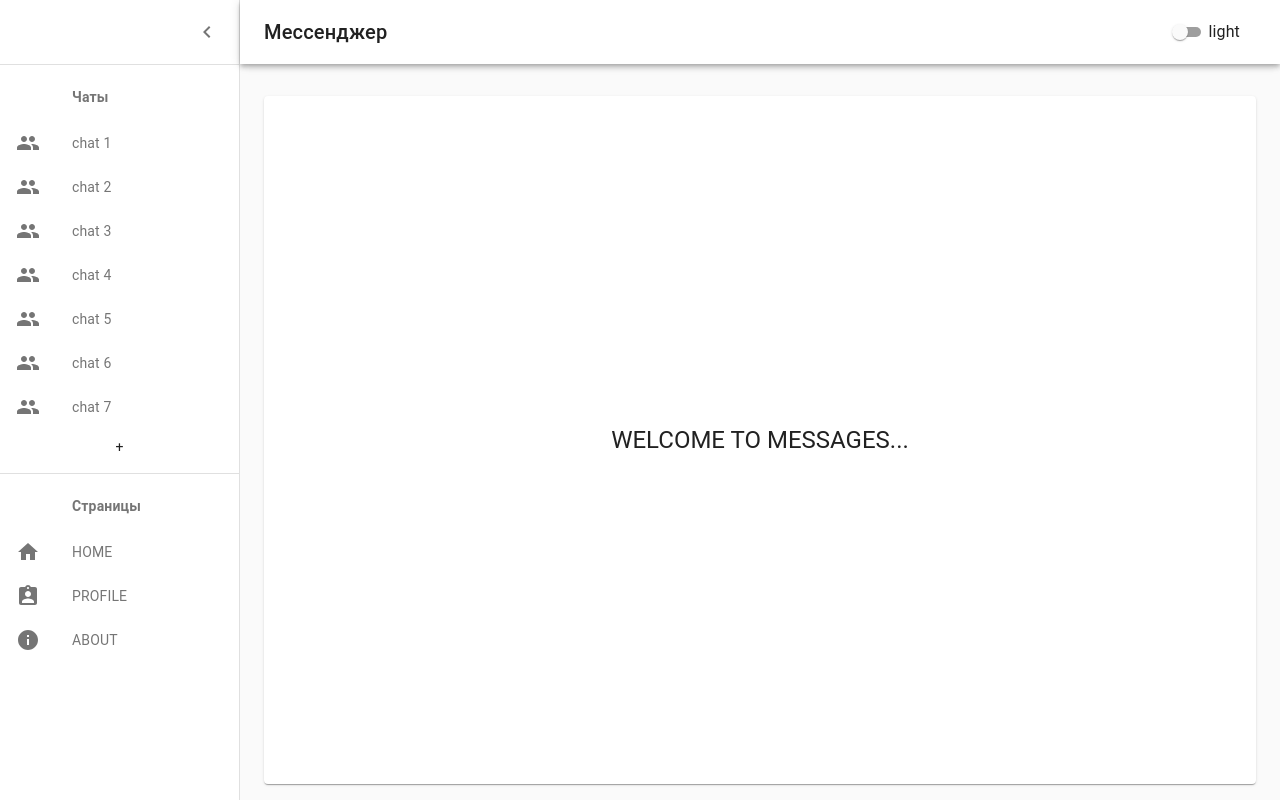
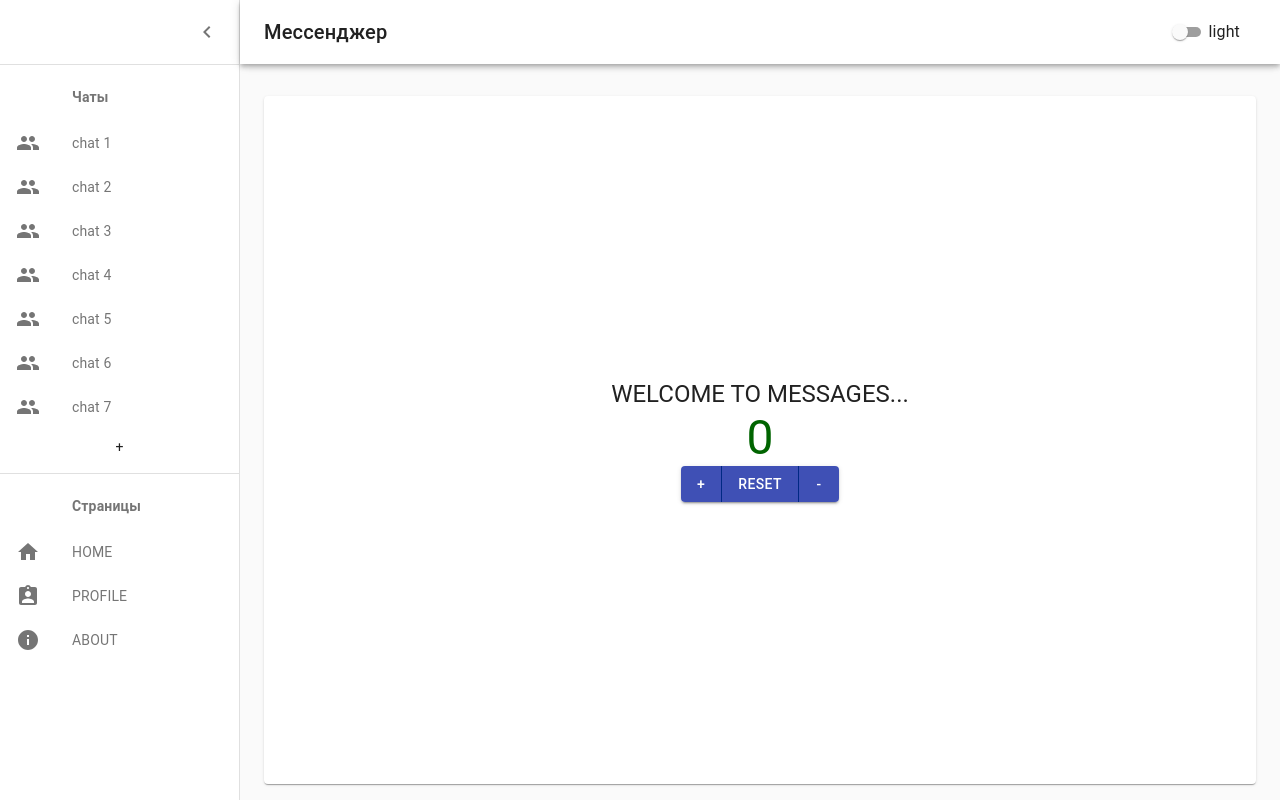
Before and after one commit to efrem005/GeekReact, a React (Create React App) app: page / in a window 1280 px wide. Built offline with nearby package versions, Linux system fonts and the light colour scheme.

Commit message:
lesson5 DZ

```diff
--- a/src/index.js
+++ b/src/index.js
@@ -3,11 +3,15 @@ import ReactDOM from 'react-dom/client';
 import {BrowserRouter} from 'react-router-dom'
 import './index.scss';
 import App from './App';
+import store from './store'
+import {Provider} from "react-redux";
 
 
 const root = ReactDOM.createRoot(document.getElementById('root'));
 root.render(
-    <BrowserRouter>
-        <App/>
-    </BrowserRouter>
+    <Provider store={store}>
+        <BrowserRouter>
+            <App/>
+        </BrowserRouter>
+    </Provider>
 );
--- a/src/pages/HomePage.jsx
+++ b/src/pages/HomePage.jsx
@@ -2,19 +2,30 @@ import React from 'react';
 import {useStylesApp} from "../styles";
 import Paper from "@material-ui/core/Paper";
 import Grid from "@material-ui/core/Grid";
-import {Typography} from "@material-ui/core";
+import {Button, ButtonGroup, Typography} from "@material-ui/core";
+import {useDispatch, useSelector} from "react-redux";
 
 
 
 const HomePage = () => {
     const classes = useStylesApp();
+    const dispatch = useDispatch();
+    const count = useSelector(state => state.counter)
 
     return (
         <Paper className={classes.paper}>
-            <Grid container style={{height: '85vh'}} direction={'row'} justifyContent={'center'} alignContent={'center'} spacing={3}>
+            <Grid container style={{height: '85vh'}} direction={'column'} justifyContent={'center'} alignItems={'center'} spacing={3}>
                 <Typography variant={'h5'}>
                     WELCOME TO MESSAGES...
                 </Typography>
+                <Typography style={count > 5 ? {color: 'darkorchid'} : {color: 'darkgreen'}} variant={'h3'}>
+                    {count}
+                </Typography>
+                <ButtonGroup variant={count > 8 ? 'outlined' : 'contained'} color={count > 5 ? 'secondary' : 'primary'} aria-label="contained primary button group">
+                    <Button onClick={() => dispatch({type: 'increment'})}>+</Button>
+                    <Button onClick={() => dispatch({type: 'reset'})}>RESET</Button>
+                    <Button onClick={() => dispatch({type: 'decrement'})}>-</Button>
+                </ButtonGroup>
             </Grid>
         </Paper>
     );
--- /dev/null
+++ b/src/store/index.js
@@ -0,0 +1,6 @@
+import {createStore} from 'redux'
+import reducer from './reducer'
+
+const store = createStore(reducer, window.__REDUX_DEVTOOLS_EXTENSION__ && window.__REDUX_DEVTOOLS_EXTENSION__())
+
+export default store
--- /dev/null
+++ b/src/store/reducer/index.js
@@ -0,0 +1,31 @@
+const initialState = {
+    counter: 0
+}
+
+const reducer = (state = initialState, action) => {
+    switch (action.type) {
+        case "increment": {
+            return {
+                ...state,
+                counter: state.counter + 1
+            }
+        }
+        case "decrement": {
+            if (state.counter < 1) return {...state}
+            return {
+                ...state,
+                counter: state.counter - 1
+            }
+        }
+        case "reset": {
+            return {
+                ...state,
+                counter: 0
+            }
+        }
+        default:
+            return state
+    }
+}
+
+export default reducer
```
